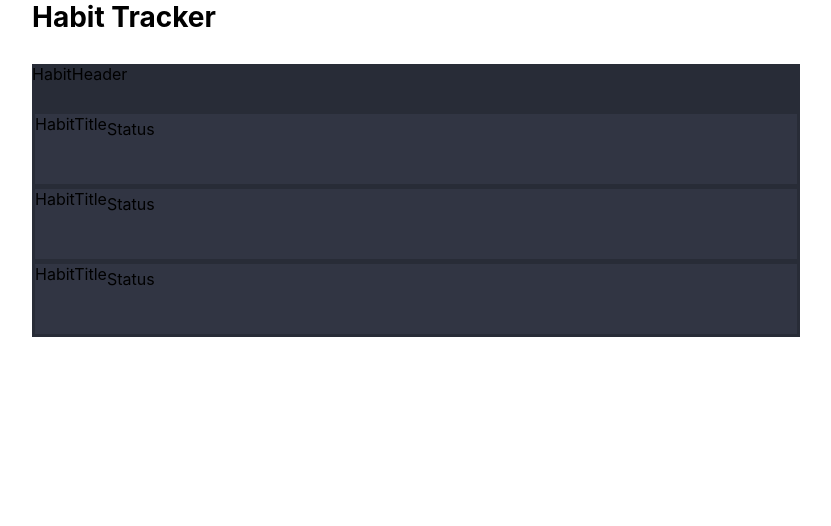
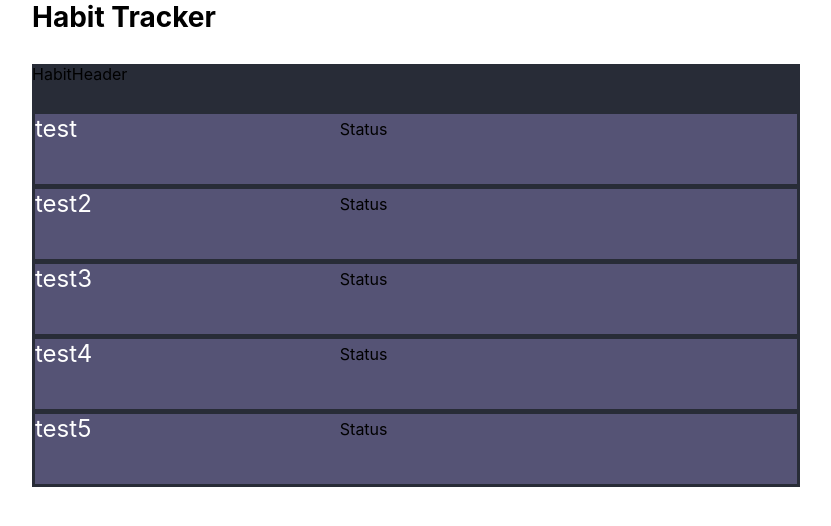
Before and after one commit to Yuji5117/habit_tracker_react, a React (Create React App) app: page / in a window 1280 px wide. Shown: the top 526 px of the page, without its empty margins (224-1055 px from the left). Built offline with nearby package versions, Linux system fonts and the light colour scheme.

Commit message:
Titleコンポーネントを削除

```diff
--- a/src/App.tsx
+++ b/src/App.tsx
@@ -9,7 +9,10 @@ function App() {
     { id: 1, title: "test", status: 1 },
     { id: 2, title: "test2", status: 1 },
     { id: 3, title: "test3", status: 1 },
+    { id: 4, title: "test4", status: 1 },
+    { id: 5, title: "test5", status: 1 },
   ]);
+
   return (
     <Wrapper>
       <Header>Habit Tracker</Header>
--- a/src/components/HabitItem.tsx
+++ b/src/components/HabitItem.tsx
@@ -10,8 +10,10 @@ interface PropsType {
 const HabitItem = ({ habit }: PropsType) => {
   return (
     <Wrapper>
-      <HabitTitle />
-      <div>Status</div>
+      <TitleBlock>
+        <Title>{habit.title}</Title>
+      </TitleBlock>
+      <StatusBlock>Status</StatusBlock>
     </Wrapper>
   );
 };
@@ -21,5 +23,18 @@ export default HabitItem;
 const Wrapper = styled.div`
   height: 70px;
   display: flex;
-  background-color: #313543;
+  background-color: #555375;
 `;
+
+const TitleBlock = styled.div`
+  width: 40%;
+`;
+
+const Title = styled.div`
+  font-size: 24px;
+  color: white;
+`;
+
+const StatusBlock = styled.div`
+  width: 60%;
+`;
--- a/src/components/HabitTitle.tsx
+++ /dev/null
@@ -1,9 +0,0 @@
-import React from 'react'
-
-const HabitTitle = () => {
-  return (
-    <div>HabitTitle</div>
-  )
-}
-
-export default HabitTitle
--- a/src/index.css
+++ b/src/index.css
@@ -12,6 +12,7 @@ code {
     monospace;
 }
 
+p,
 ul,
 li {
   margin: 0;
```
